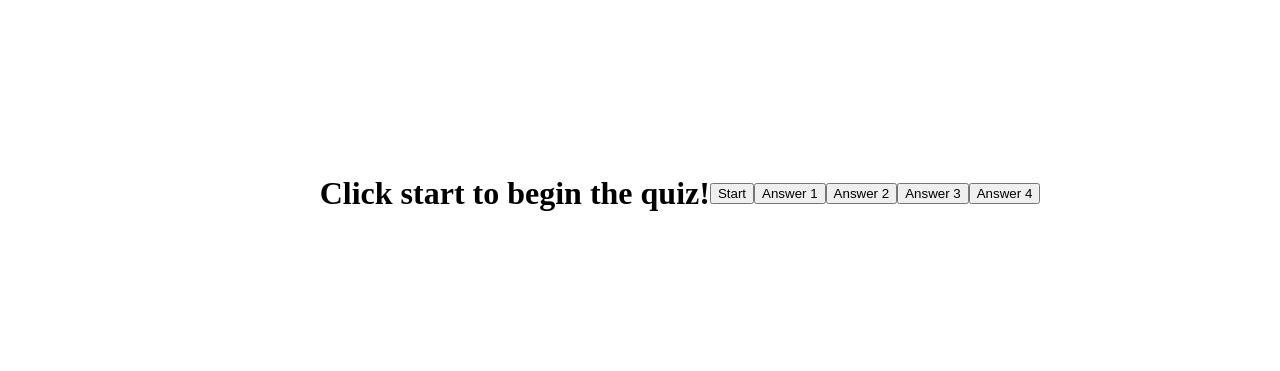
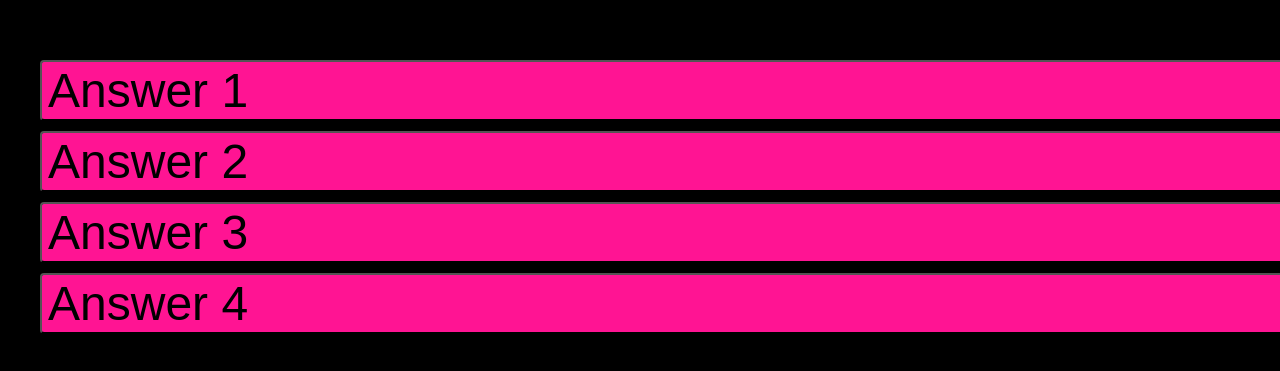
Before and after one commit to blofland/code-quiz, a plain HTML site: page index.html in a window 1280 px wide. Shown: the part 247-618 px from the top of the page. Drawn offline with Linux system fonts and the light colour scheme.

Commit message:
added buttons and color

```diff
--- a/css/stylesheet.css
+++ b/css/stylesheet.css
@@ -1,3 +1,6 @@
+:root {
+    background: black;
+}
 .container {
     width: 100vw;
     height: 100vh;
@@ -22,3 +25,13 @@
 .justify-center {
     justify-content: center;
 }
+
+.btn {
+    display:flex;
+    margin-bottom: 10px;
+    width: 100%;
+    background:deeppink;
+    font-size: 3rem;
+    border-radius: 4px;
+    min-width: 80rem;
+}
--- a/index.html
+++ b/index.html
@@ -9,12 +9,12 @@
 </head>
 <body>
     <div class="container">
-    <h1 class="opening">Click start to begin the quiz!</h1>
-    <button class="start-btn">Start</button>
-    <button class="btn-1">Answer 1</button>
-    <button class="btn-2">Answer 2</button>
-    <button class="btn-3">Answer 3</button>
-    <button class="btn-4">Answer 4</button></div>
+        <div id="game" class="justify-center flex-column">
+         <div id="question">What is the answer to this question</div>
+    <button class="btn btn-1">Answer 1</button>
+    <button class="btn btn-2">Answer 2</button>
+    <button class="btn btn-3">Answer 3</button>
+    <button class="btn btn-4">Answer 4</button></div>
 </body>
 <script src="js/script.js"></script>
 </html>
```
